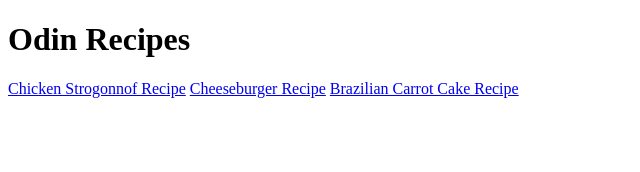
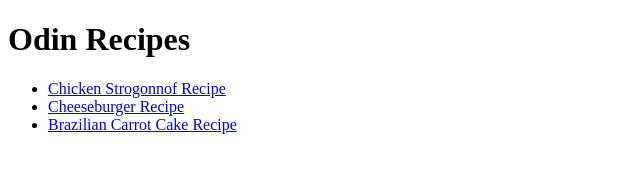
Before and after one commit to Danieljr1023/odin-recipes, a plain HTML site: page index.html in a window 1280 px wide. Shown: the whole page, without its empty margins (0-640 px from the left). Drawn offline with Linux system fonts and the light colour scheme.

Commit message:
Fix(index): Put links in an unordered list
- Puts the three links in an unordered list

```diff
--- a/index.html
+++ b/index.html
@@ -8,8 +8,10 @@
 <body>
     <h1>Odin Recipes</h1>
     <p></p>
-    <a href="recipes/chicken-strogonnof.html">Chicken Strogonnof Recipe</a>
-    <a href="recipes/cheeseburger.html">Cheeseburger Recipe</a>
-    <a href="recipes/br-carrot-cake.html">Brazilian Carrot Cake Recipe</a>
+    <ul>
+        <li><a href="recipes/chicken-strogonnof.html">Chicken Strogonnof Recipe</a></li>
+        <li><a href="recipes/cheeseburger.html">Cheeseburger Recipe</a></li>
+        <li><a href="recipes/br-carrot-cake.html">Brazilian Carrot Cake Recipe</a></li>
+    </ul>
 </body>
 </html>
```
